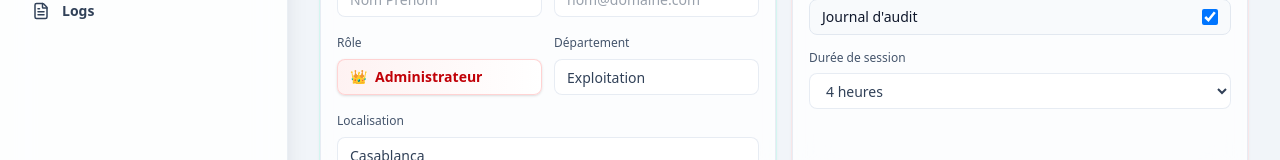
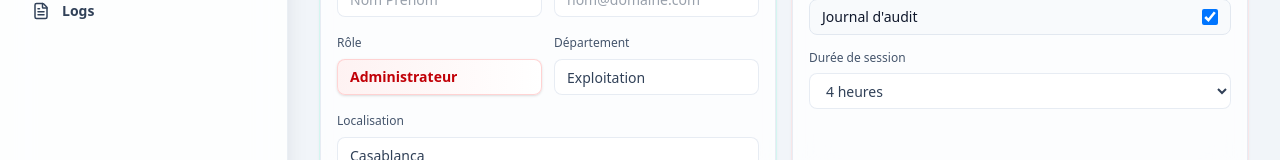
Before and after one commit to Halid13/MasterMonitor, a Next.js app: page /settings in a window 1280 px wide. Shown: the part 427-587 px from the top of the page. Built offline with nearby package versions, Linux system fonts and the light colour scheme; no server answers; the database is empty.

Commit message:
set setting page

```diff
--- a/src/app/settings/page.tsx
+++ b/src/app/settings/page.tsx
@@ -167,12 +167,12 @@ export default function SettingsPage() {
   const panelClassName = 'group relative overflow-hidden rounded-2xl border border-slate-200/80 bg-white/75 p-4 shadow-sm backdrop-blur-xl transition-all duration-300 hover:-translate-y-0.5 hover:border-teal-200 hover:shadow-md';
   const normalizedRole = settings.role.toLowerCase();
   const roleMeta = normalizedRole.includes('admin')
-    ? { emoji: '👑', tone: 'border-red-200/80 bg-gradient-to-r from-red-50 to-white text-red-700' }
+    ? { tone: 'border-red-200/80 bg-gradient-to-r from-red-50 to-white text-red-700' }
     : normalizedRole.includes('manager')
-      ? { emoji: '🧭', tone: 'border-amber-200/80 bg-gradient-to-r from-amber-50 to-white text-amber-700' }
+      ? { tone: 'border-amber-200/80 bg-gradient-to-r from-amber-50 to-white text-amber-700' }
       : normalizedRole.includes('techn')
-        ? { emoji: '🛠️', tone: 'border-sky-200/80 bg-gradient-to-r from-sky-50 to-white text-sky-700' }
-        : { emoji: '👤', tone: 'border-slate-200/80 bg-gradient-to-r from-slate-50 to-white text-slate-700' };
+        ? { tone: 'border-sky-200/80 bg-gradient-to-r from-sky-50 to-white text-sky-700' }
+        : { tone: 'border-slate-200/80 bg-gradient-to-r from-slate-50 to-white text-slate-700' };
 
   return (
     <MainLayout>
@@ -234,7 +234,6 @@ export default function SettingsPage() {
                 <label className="text-xs font-medium text-slate-600">Rôle</label>
                 <div className={`mt-1.5 flex h-9 w-full items-center rounded-lg border px-3 shadow-sm transition-all hover:-translate-y-0.5 ${roleMeta.tone}`}>
                   <span className="inline-flex items-center gap-2 truncate text-sm font-semibold leading-none">
-                    <span>{roleMeta.emoji}</span>
                     <span>{settings.role}</span>
                   </span>
                 </div>
```
